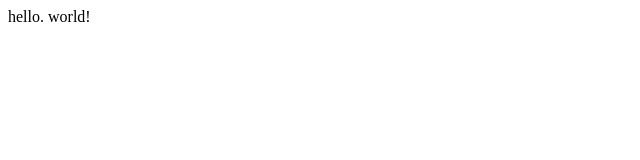
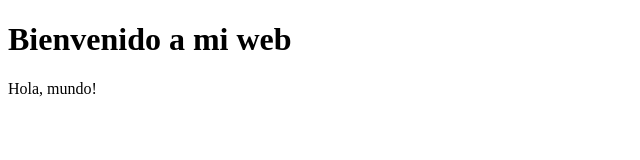
Before and after one commit to min87m9/hello, a plain HTML site: page hello.html in a window 1280 px wide. Shown: the whole page, without its empty margins (0-640 px from the left). Drawn offline with Linux system fonts and the light colour scheme.

Commit message:
Add a heading

```diff
--- a/hello.html
+++ b/hello.html
@@ -7,6 +7,7 @@
 	<title>Hello!</title>
 </head>
 <body>
-	hello. world!
+	<h1>Bienvenido a mi web</h1>
+	Hola, mundo!
 </body>
 </html>
```
